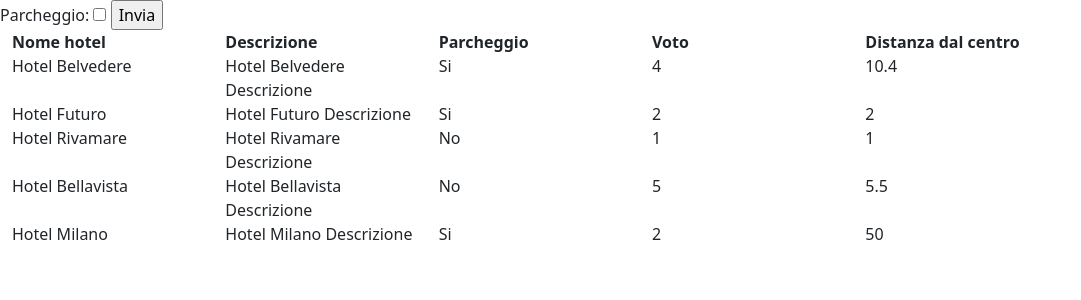
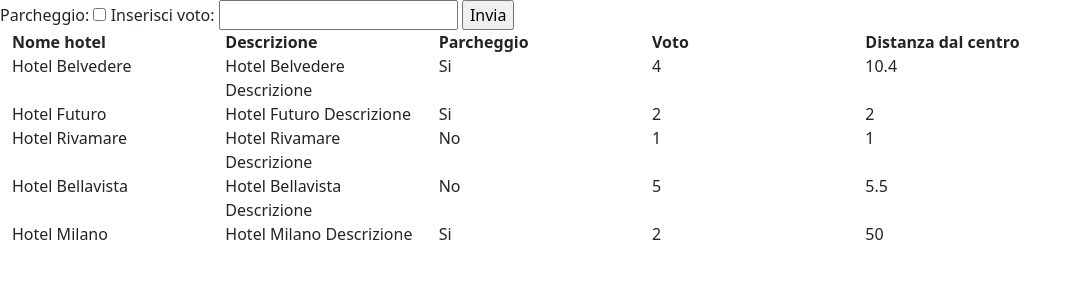
Before and after one commit to Valee8/php-hotel, a PHP site: page /?park=1 in a window 1280 px wide. Shown: the top 300 px of the page, without its empty margins (0-1081 px from the left). Run offline with PHP 8.4, Linux system fonts and the light colour scheme; data that the repository does not hold is empty.

Commit message:
aggiungo filtro per il voto

```diff
--- a/index.php
+++ b/index.php
@@ -50,6 +50,7 @@
         ];
 
         $park = $_GET["park"];
+        $voto = $_GET["voto"];
 
     ?>
 </head>
@@ -58,6 +59,8 @@
     <form>
         <label for="parking">Parcheggio: </label>
         <input type="checkbox" name="park" value="Si">
+        <label for="mail">Inserisci voto: </label>
+        <input type="text" name="voto">
         <input type="submit" value="Invia">
     </form>
 
@@ -107,8 +110,7 @@
 
                 $div = "</div>";
 
-
-                if ($park !== $parking && $park === "Si") {
+                if ($park !== $parking && $park === "Si" || $vote < $voto) {
                     $row = str_replace("<div class='row'>", "<div class='row d-none'>", $row);
                 }
 
```
